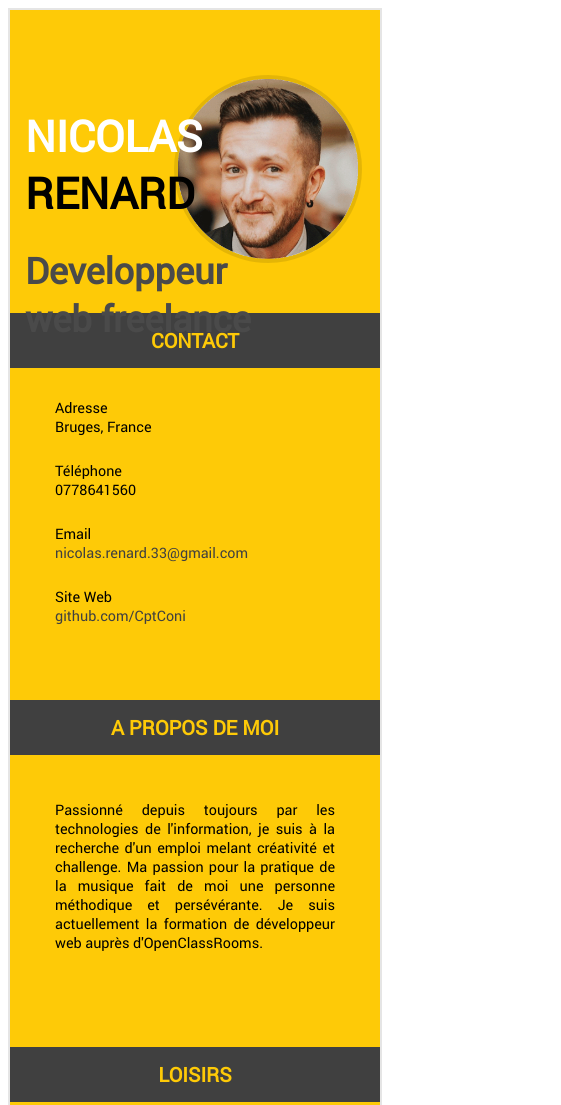
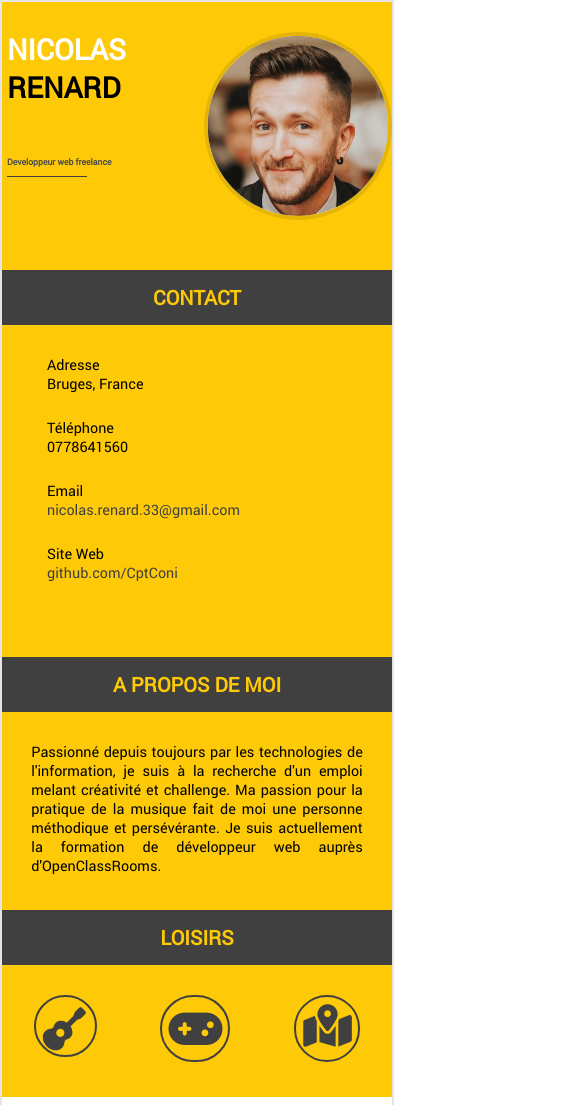
Before and after one commit to CptConi/Nicolasrenard.github.io, a plain HTML site: page index.html in a window 390 px wide. Shown: the top 1105 px of the page, 561 px wide, since content can reach past the window. Drawn offline with Linux system fonts and the light colour scheme; files whose address does not match are found by name.

Commit message:
MaJ responsive + viewport

```diff
--- a/index.html
+++ b/index.html
@@ -3,6 +3,7 @@
   <head>
     <title>CV - Nicolas RENARD</title>
     <link rel="stylesheet" type="text/css" href="style.css" />
+    <meta name="viewport" content="width=device-width, initial-scale=1.0" />
     <script
       src="https://kit.fontawesome.com/a90ccf25db.js"
       crossorigin="anonymous"
@@ -45,6 +46,7 @@
             développeur web auprès d'OpenClassRooms.
           </p>
         </div>
+        <div class="bloc__loisirs">
           <h2>Loisirs</h2>
           <div id="loisirs">
             <a href="https://www.youtube.com/watch?v=QJ_KW3xE5g4"
@@ -55,13 +57,14 @@
             ></a>
             <i class="fas fa-map-marked-alt fa-3x gray"></i>
           </div>
+        </div>
       </section>
 
       <!-- ============================================RIGHT PANEL========================================= -->
       <section class="right_panel">
         <header>
           <h1><samp class="yellow">Nicolas</samp> Renard</h1>
-          <h2 class="text">Developpeur web freelance</h2>
+          <h2 class="dev">Developpeur web freelance</h2>
           <div id="header_bottom"></div>
         </header>
 
--- a/style.css
+++ b/style.css
@@ -17,12 +17,18 @@
 .bloc_page {
   display: flex;
   flex-direction: row;
+  margin: auto;
   border: 2px rgba(0, 0, 0, 0.1) solid;
+}
+
+body {
+  margin: 0;
 }
 /* ========================ABOUT // LEFT PANEL========================= */
 .about {
   display: flex;
   background-color: #feca07;
+  position: relative;
   flex-direction: column;
   width: 33%;
 }
@@ -79,9 +85,16 @@
   color: #404040;
 }
 
+.bloc__loisirs {
+  position: absolute;
+  bottom: 15px;
+  width: 100%;
+}
+
 #loisirs {
   display: flex;
   justify-content: space-around;
+  bottom: 15px;
 }
 
 .about .fas {
@@ -122,7 +135,8 @@ body {
   color: #feca07;
 }
 
-.text {
+.text,
+.dev {
   color: #4a4a4a;
 }
 
@@ -158,6 +172,7 @@ h2 {
 }
 
 .underline {
+  width: 95%;
   border-top: 1px solid #feca07;
   margin-bottom: 45px;
 }
@@ -215,7 +230,10 @@ h2 {
 } */
 @media all and (max-width: 991px) {
   /* }  */
-  /* @media all and (max-width: 768px) { */
+  /*  */
+  body {
+    width: 100%;
+  }
   .bloc_page {
     flex-direction: column;
   }
@@ -228,6 +246,10 @@ h2 {
 
   #loisirs {
     padding-bottom: 20px;
+  }
+
+  .dev {
+    font-size: 1em;
   }
 
   header {
@@ -248,7 +270,6 @@ h2 {
 
   #photo_perso {
     align-self: flex-end;
-    margin-right: 5%;
 
     width: 180px;
     height: 180px;
@@ -282,10 +303,14 @@ h2 {
   }
 
   .bloc_right {
-    width: 97%;
+    width: 95%;
     padding-left: 30px;
 
     border-left: 1px solid #feca07;
+  }
+
+  p {
+    width: 85%;
   }
 
   .date p {
@@ -296,4 +321,65 @@ h2 {
     font-size: 2em;
     justify-content: space-between;
   }
+
+  #recommandations {
+    flex-direction: column;
+  }
+
+  .bloc__loisirs {
+    position: relative;
+    bottom: 15px;
+    width: 100%;
+  }
+
+  @media all and (max-width: 425px) {
+    body {
+      margin-right: 0;
+    }
+    header {
+      position: absolute;
+      top: 0;
+
+      width: 100%;
+    }
+
+    h1 {
+      margin-top: 40px;
+      font-size: 2em;
+    }
+
+    #photo_perso {
+      margin-top: 30px;
+    }
+
+    .dev {
+      margin-top: 50px;
+      font-size: 0.6em;
+    }
+
+    #about_aboutme p {
+      margin: auto;
+    }
+
+    .bloc_page {
+      width: 100%;
+    }
+
+    .right_panel {
+      margin-right: 0;
+      margin-left: 5px;
+    }
+
+    .content_title {
+      font-size: 2em;
+    }
+
+    #recommandations {
+      flex-direction: column;
+    }
+
+    #recommandations p {
+      font-size: 0.5em;
+    }
+  }
 }
```
Lines whose indentation alone changed are shown as unchanged.
